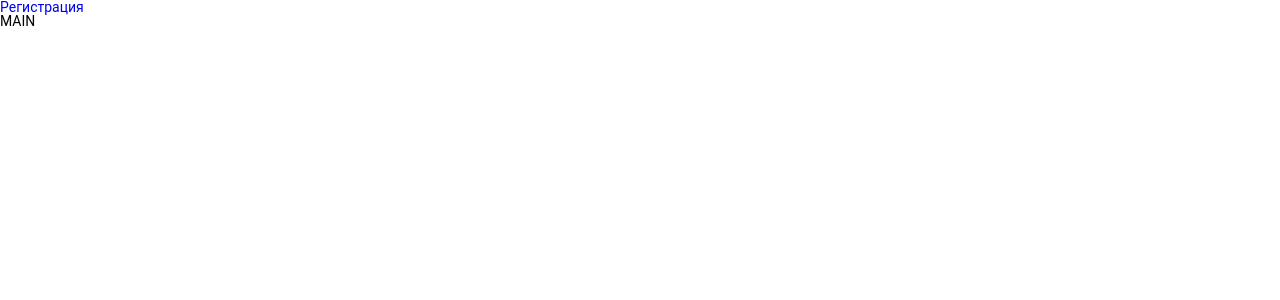
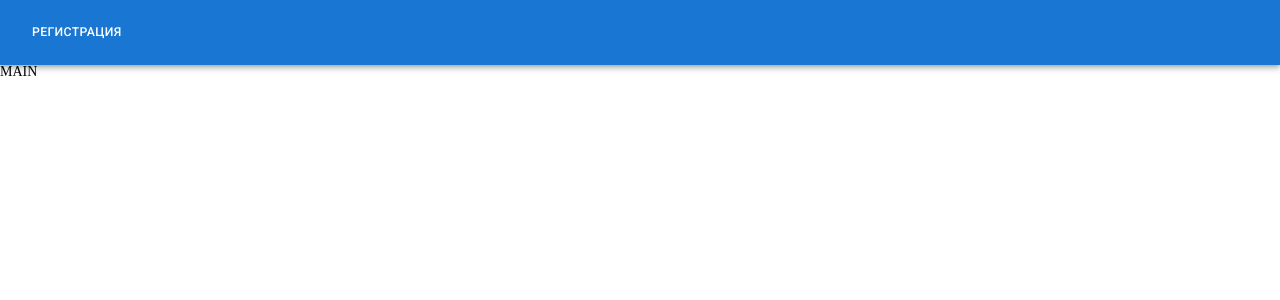
Before and after one commit to SergeyFF3/Forms-And-Validation, a React (Vite) app: page / in a window 1280 px wide. Shown: the top 300 px of the page. Built offline with nearby package versions, Linux system fonts and the light colour scheme.

Commit message:
update navbar

```diff
--- a/index.html
+++ b/index.html
@@ -4,6 +4,10 @@
     <meta charset="UTF-8" />
     <link rel="icon" type="image/svg+xml" href="/vite.svg" />
     <meta name="viewport" content="width=device-width, initial-scale=1.0" />
+    <link
+      rel="stylesheet"
+      href="https://fonts.googleapis.com/css?family=Roboto:300,400,500,700&display=swap"
+    />
     <title>Forms and validation</title>
   </head>
   <body>
--- a/package.json
+++ b/package.json
@@ -20,6 +20,7 @@
   "devDependencies": {
     "@emotion/react": "^11.11.3",
     "@emotion/styled": "^11.11.0",
+    "@mui/icons-material": "^5.15.6",
     "@mui/material": "^5.15.6",
     "@types/react": "^18.2.43",
     "@types/react-dom": "^18.2.17",
--- a/src/components/Navbar/ui/Navbar.tsx
+++ b/src/components/Navbar/ui/Navbar.tsx
@@ -1,18 +1,21 @@
+import { AppBar, Box, Toolbar, Container, Button } from '@mui/material';
+import { NavbarList } from '../model/selector/getNavbarList';
 import { Link } from 'react-router-dom';
-import { NavbarList } from '../model/selector/getNavbarList';
 
 export const Navbar = () => (
-  <header>
-    <menu>
-      <ul>
-        {NavbarList.map((item) => (
-          <li>
-            <Link key={item.path} to={item.path}>
-              {item.text}
+  <AppBar position="static">
+    <Container maxWidth="xl">
+      <Toolbar disableGutters>
+        <Box sx={{ flexGrow: 1, display: { xs: 'none', md: 'flex' } }}>
+          {NavbarList.map((item) => (
+            <Link to={item.path} key={item.path}>
+              <Button sx={{ my: 2, color: 'white', display: 'block' }}>
+                {item.text}
+              </Button>
             </Link>
-          </li>
-        ))}
-      </ul>
-    </menu>
-  </header>
+          ))}
+        </Box>
+      </Toolbar>
+    </Container>
+  </AppBar>
 );
--- a/src/index.css
+++ b/src/index.css
@@ -76,7 +76,3 @@ h6 {
   font-size: inherit;
   font-weight: 400;
 }
-
-body {
-  font-family: 'Roboto', sans-serif;
-}
```
Also changed, not shown: 1 other file (tests, documents, lock files or other folders).
